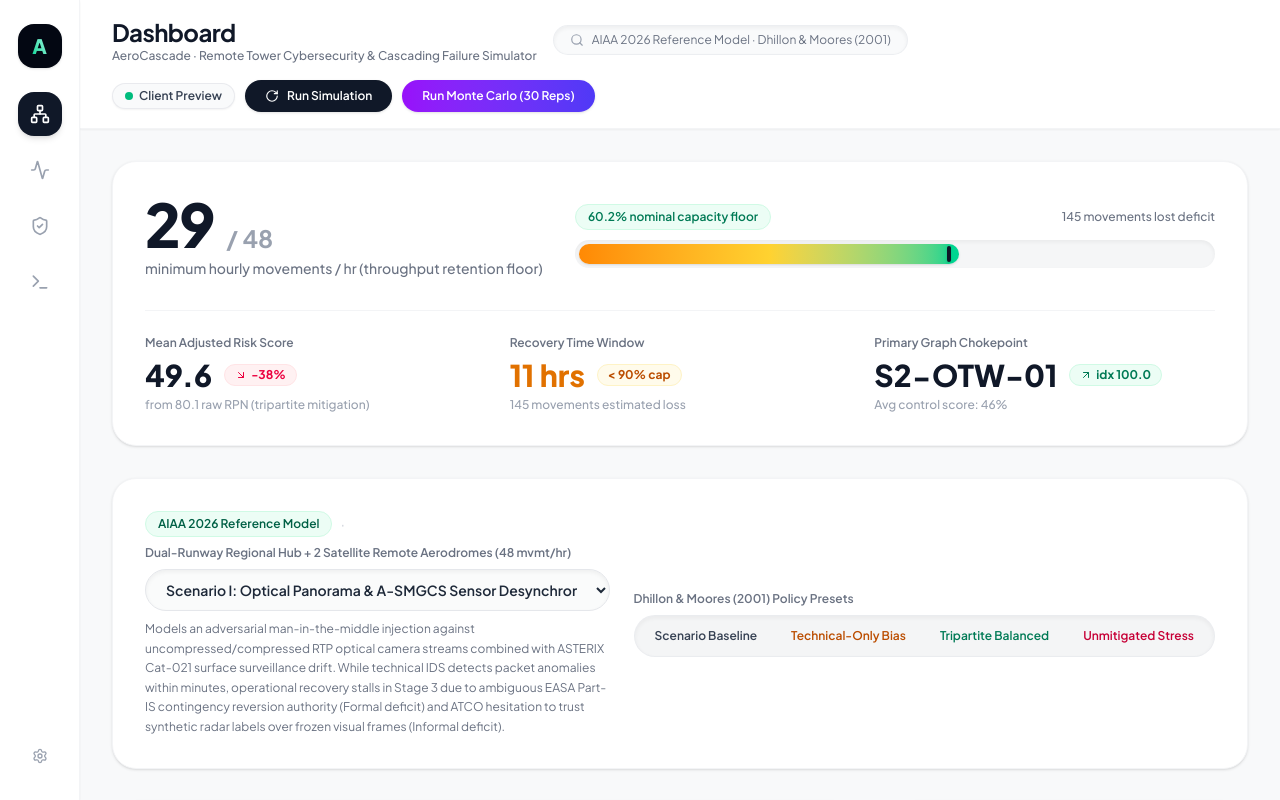
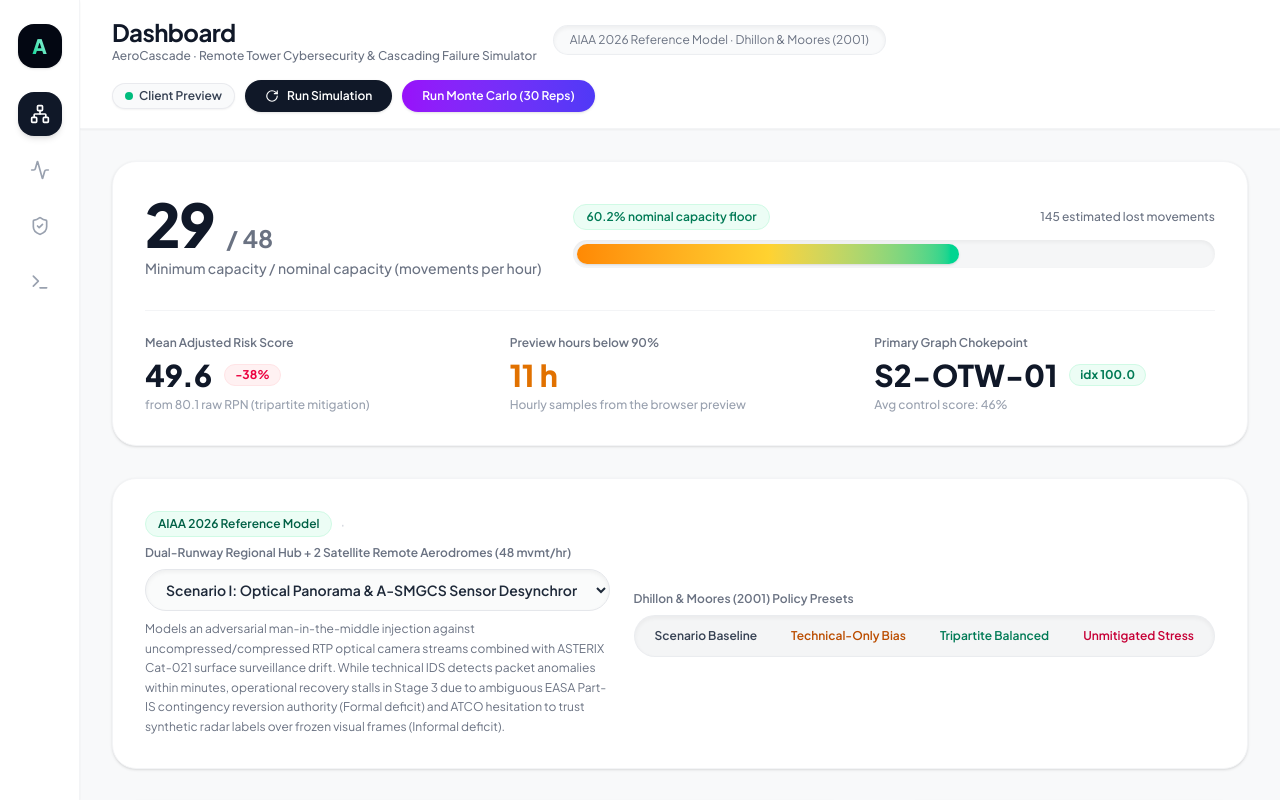
Before and after one commit to AAgg08/AeroCascade, a React (Vite) app: page / in a window 1280 px wide. Shown: the top 800 px of the page. Built offline with nearby package versions, Linux system fonts and the light colour scheme.

Commit message:
fix(ui): keep capacity metrics tied to the displayed run

```diff
--- a/src/App.tsx
+++ b/src/App.tsx
@@ -2,13 +2,9 @@ import { useEffect } from 'react';
 import {
   Activity,
   AlertCircle,
-  ArrowDownRight,
-  ArrowUpRight,
   FileText,
   Network,
   RotateCw,
-  Search,
-  Settings,
   ShieldCheck,
   Terminal,
 } from 'lucide-react';
@@ -34,13 +30,15 @@ export default function App() {
     isSimulating,
     activeRunMode,
     inputRevision,
-    baselineMovementsPerHour,
     backendError,
     clearBackendError,
   } = useCascadeStore();
 
   const isStale = inputRevision > (simulationResult.provenance?.input_revision ?? 0);
   const kpis = simulationResult.summary_kpis;
+  const nominalCapacity = simulationResult.hourly_capacity[0]?.baseline_capacity;
+  const recovery = simulationResult.recovery_metrics;
+  const lostCapacity = kpis.estimated_lost_movement_capacity ?? kpis.total_disrupted_movements;
 
   const isDeterministicBusy = isSimulating && activeRunMode === 'deterministic';
   const isMonteCarloBusy = isSimulating && activeRunMode === 'monte-carlo';
@@ -99,6 +97,7 @@ export default function App() {
                   type="button"
                   onClick={() => setActiveTab(item.id)}
                   title={item.label}
+                  aria-current={isActive ? "page" : undefined}
                   className={`h-11 w-11 rounded-2xl flex items-center justify-center transition-all ${
                     isActive
                       ? 'bg-gray-900 text-white shadow-md'
@@ -111,17 +110,6 @@ export default function App() {
               );
             })}
           </nav>
-        </div>
-
-        {/* Bottom Utility Icon */}
-        <div className="flex flex-col items-center gap-2">
-          <button
-            type="button"
-            title="Console Settings & Metadata"
-            className="h-10 w-10 rounded-2xl text-gray-400 hover:text-gray-700 hover:bg-gray-100 flex items-center justify-center transition-colors"
-          >
-            <Settings className="h-4 w-4" />
-          </button>
         </div>
       </aside>
 
@@ -139,7 +127,6 @@ export default function App() {
               </p>
             </div>
             <div className="hidden lg:flex items-center gap-2 rounded-full bg-gray-50 border border-gray-200/60 px-4 py-1.5 text-xs text-gray-500 shadow-inner">
-              <Search className="h-3.5 w-3.5 text-gray-400" />
               <span>AIAA 2026 Reference Model · Dhillon &amp; Moores (2001)</span>
             </div>
           </div>
@@ -290,6 +277,9 @@ export default function App() {
             aria-label="Simulation Summary Telemetry"
             className="rounded-3xl bg-white p-6 sm:p-8 shadow-sm border border-gray-100"
           >
+            {(simulationResult.replicates ?? 1) > 1 && (
+              <p className="mb-4 text-sm text-gray-600">Summary metrics use the deterministic run. See FMEA &amp; Capacity for Monte Carlo percentiles.</p>
+            )}
             <div className="flex flex-col lg:flex-row lg:items-center justify-between gap-8 pb-8 border-b border-gray-100">
               {/* Giant Metric Display */}
               <div>
@@ -300,12 +290,14 @@ export default function App() {
                   >
                     {kpis.min_hourly_capacity.toFixed(0)}
                   </span>
-                  <span className="text-xl sm:text-2xl font-bold text-gray-400">
-                    / {baselineMovementsPerHour}
-                  </span>
+                  {nominalCapacity !== undefined && (
+                    <span className="text-xl sm:text-2xl font-bold text-gray-500">
+                      / {nominalCapacity}
+                    </span>
+                  )}
                 </div>
                 <div className="text-sm font-medium text-gray-500 mt-1">
-                  minimum hourly movements / hr (throughput retention floor)
+                  Minimum capacity / nominal capacity (movements per hour)
                 </div>
               </div>
 
@@ -316,17 +308,15 @@ export default function App() {
                     {kpis.capacity_retention_pct.toFixed(1)}% nominal capacity floor
                   </span>
                   <span className="text-gray-500 font-medium">
-                    {kpis.total_disrupted_movements} movements lost deficit
+                    {lostCapacity} estimated lost movements
                   </span>
                 </div>
                 {/* Horizontal progress bar with smooth vibrant gradient */}
                 <div className="relative h-7 w-full rounded-full bg-gray-100/80 shadow-inner overflow-hidden p-1 flex items-center">
                   <div
-                    className="h-full rounded-full bg-gradient-to-r from-orange-400 via-amber-300 to-emerald-400 shadow-sm flex items-center justify-end pr-2 transition-all duration-500"
-                    style={{ width: `${Math.min(100, Math.max(12, kpis.capacity_retention_pct))}%` }}
-                  >
-                    <div className="h-4 w-1 rounded-full bg-gray-900 shadow-sm" />
-                  </div>
+                    className="h-full rounded-full bg-gradient-to-r from-orange-400 via-amber-300 to-emerald-400 shadow-sm transition-all duration-500"
+                    style={{ width: `${Math.min(100, Math.max(0, kpis.capacity_retention_pct))}%` }}
+                  />
                 </div>
               </div>
             </div>
@@ -344,7 +334,6 @@ export default function App() {
                     {kpis.mean_residual_rpn.toFixed(1)}
                   </span>
                   <span className="inline-flex items-center gap-1 rounded-full bg-rose-50 px-2.5 py-0.5 text-xs font-bold text-rose-600 border border-rose-100">
-                    <ArrowDownRight className="h-3 w-3" />
                     -{(100 - (kpis.mean_residual_rpn / Math.max(1, kpis.mean_raw_rpn)) * 100).toFixed(0)}%
                   </span>
                 </div>
@@ -355,20 +344,25 @@ export default function App() {
 
               {/* Metric 2 */}
               <div className="flex flex-col">
-                <span className="text-xs font-semibold text-gray-500">Recovery Time Window</span>
+                <span className="text-xs font-semibold text-gray-500">{recovery ? "Sustained recovery" : "Preview hours below 90%"}</span>
                 <div className="flex items-center gap-3 mt-1.5">
                   <span
                     data-testid="kpi-recovery-hours"
                     className="text-2xl sm:text-3xl font-extrabold text-amber-600"
                   >
-                    {kpis.recovery_window_hours} hrs
-                  </span>
-                  <span className="inline-flex items-center rounded-full bg-amber-50 px-2.5 py-0.5 text-xs font-bold text-amber-700 border border-amber-100">
-                    &lt; 90% cap
+                    {recovery
+                      ? recovery.is_censored
+                        ? 'Not reached'
+                        : recovery.recovery_time_hours === 0
+                          ? 'No threshold breach'
+                          : `T+${recovery.recovery_time_hours} h`
+                      : `${kpis.recovery_window_hours} h`}
                   </span>
                 </div>
                 <span className="text-xs text-gray-400 mt-1 font-medium">
-                  {kpis.total_disrupted_movements} movements estimated loss
+                  {recovery
+                    ? `Threshold: ${recovery.threshold_capacity} movements/hr for ${recovery.sustained_duration_hours} h`
+                    : 'Hourly samples from the browser preview'}
                 </span>
               </div>
 
@@ -380,7 +374,6 @@ export default function App() {
                     {kpis.top_chokepoint_code}
                   </span>
                   <span className="inline-flex items-center gap-1 rounded-full bg-emerald-50 px-2.5 py-0.5 text-xs font-bold text-emerald-700 border border-emerald-100">
-                    <ArrowUpRight className="h-3 w-3" />
                     idx {kpis.top_chokepoint_score.toFixed(1)}
                   </span>
                 </div>
--- a/src/domain/simulationEngine.ts
+++ b/src/domain/simulationEngine.ts
@@ -449,6 +449,14 @@ export function runDiscreteEventSimulation(req: SimulationInputParams): Simulati
 
   return {
     scenario_id: req.scenario_id,
+    input_snapshot: {
+      scenario_id: req.scenario_id,
+      horizon_hours: req.horizon_hours,
+      baseline_movements_per_hour: req.baseline_movements_per_hour,
+      trigger_hour: req.trigger_hour,
+      nodes: req.nodes,
+      edges: req.edges,
+    },
     summary_kpis: {
       mean_raw_rpn: Number(meanRawRpn.toFixed(1)),
       mean_residual_rpn: Number(meanResidualRpn.toFixed(1)),
```
Also changed, not shown: src/components/FMEACapacityAnalytics.tsx (+41 -12 lines), src/domain/types.ts (+5 -5 lines), 1 other file (tests, documents, lock files or other folders).
